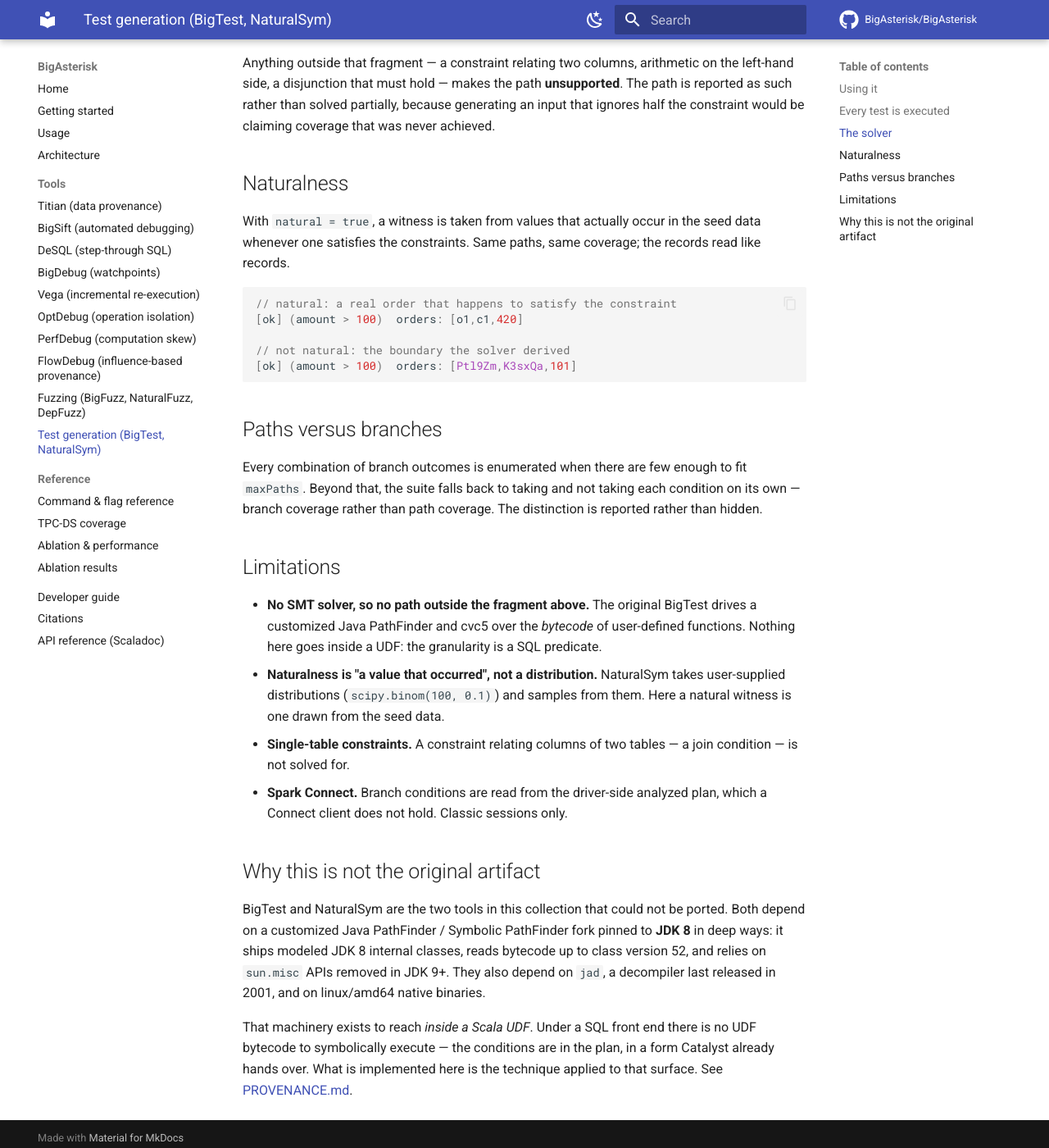
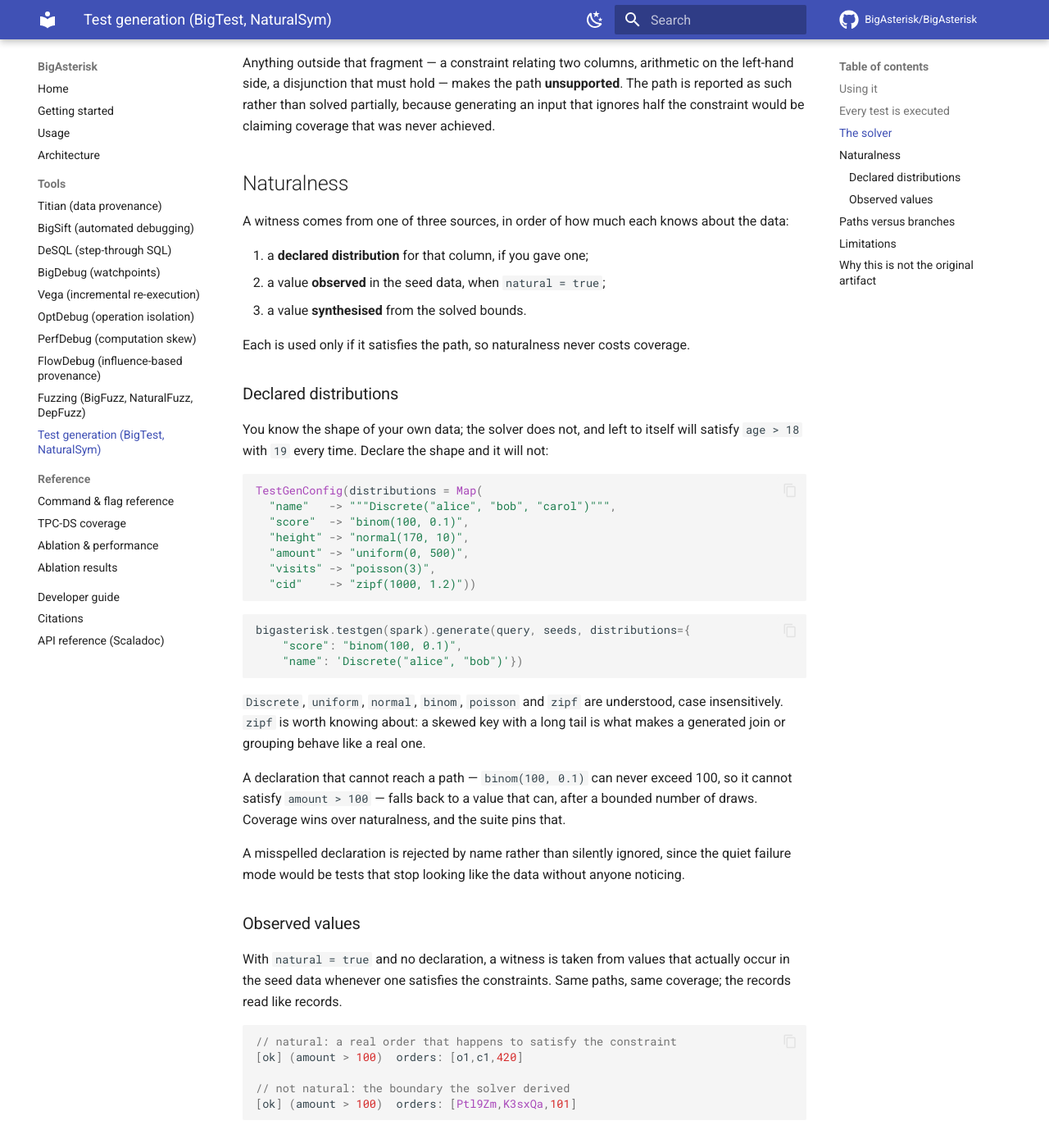
Before and after one commit to BigAsterisk/BigAsterisk, an MkDocs documentation site: the page built from docs/testgen.md, in a window 1280 px wide and 1400 px high, scrolled down 1778 px. Shown: the whole window at 82% size. Built offline with MkDocs 1.6.1 and Material for MkDocs 9.7.7, drawn with Linux system fonts in a browser that asks for light colours; comment, search, counter and statistics services are not loaded.

Commit message:
Let test generation be told the shape of the data, completing NaturalSym
The remaining gap was the technique's own premise: a developer knows the shape of
their data and a solver does not. Left to itself the solver satisfies `age > 18`
with `19` every time — correct, and nothing like a real record.

Columns can now be declared: Discrete, uniform, normal, binom, poisson and zipf,
written as text and keyed by column name. The upstream annotations are one line
per input table with columns separated by a bar; under a SQL front end columns
have names, so declarations are addressed the way SQL addresses them. `zipf`
earns its place — a skewed key with a long tail is what makes a generated join or
grouping behave like a real one.

A witness now comes from the first of three sources that satisfies the path: a
declared distribution, a value observed in the seed data, or a value synthesised
from the solved bounds. Each is used only if it fits, so naturalness never costs
coverage — `binom(100, 0.1)` cannot exceed 100 and so cannot satisfy
`amount > 100`, and after a bounded number of draws the solver falls back to a
value that can. Both halves of that are asserted: the declared shape is used
where it fits, and coverage survives where it does not.

A misspelled declaration is rejected, naming the column. The quiet failure mode
would be tests that stop looking like the data with nobody noticing.

Eight of the thirteen tools are now complete.

257 Scala tests and 142 PySpark checks pass; the tour is green.

````diff
--- a/docs/testgen.md
+++ b/docs/testgen.md
@@ -78,9 +78,53 @@
 
 ## Naturalness
 
-With `natural = true`, a witness is taken from values that actually occur in the seed
-data whenever one satisfies the constraints. Same paths, same coverage; the records read
-like records.
+A witness comes from one of three sources, in order of how much each knows about the
+data:
+
+1. a **declared distribution** for that column, if you gave one;
+2. a value **observed** in the seed data, when `natural = true`;
+3. a value **synthesised** from the solved bounds.
+
+Each is used only if it satisfies the path, so naturalness never costs coverage.
+
+### Declared distributions
+
+You know the shape of your own data; the solver does not, and left to itself will
+satisfy `age > 18` with `19` every time. Declare the shape and it will not:
+
+```scala
+TestGenConfig(distributions = Map(
+  "name"   -> """Discrete("alice", "bob", "carol")""",
+  "score"  -> "binom(100, 0.1)",
+  "height" -> "normal(170, 10)",
+  "amount" -> "uniform(0, 500)",
+  "visits" -> "poisson(3)",
+  "cid"    -> "zipf(1000, 1.2)"))
+```
+
+```python
+bigasterisk.testgen(spark).generate(query, seeds, distributions={
+    "score": "binom(100, 0.1)",
+    "name": 'Discrete("alice", "bob")'})
+```
+
+`Discrete`, `uniform`, `normal`, `binom`, `poisson` and `zipf` are understood, case
+insensitively. `zipf` is worth knowing about: a skewed key with a long tail is what makes
+a generated join or grouping behave like a real one.
+
+A declaration that cannot reach a path — `binom(100, 0.1)` can never exceed 100, so it
+cannot satisfy `amount > 100` — falls back to a value that can, after a bounded number of
+draws. Coverage wins over naturalness, and the suite pins that.
+
+A misspelled declaration is rejected by name rather than silently ignored, since the
+quiet failure mode would be tests that stop looking like the data without anyone
+noticing.
+
+### Observed values
+
+With `natural = true` and no declaration, a witness is taken from values that actually
+occur in the seed data whenever one satisfies the constraints. Same paths, same coverage;
+the records read like records.
 
 ```scala
 // natural: a real order that happens to satisfy the constraint
@@ -102,9 +146,6 @@
 - **No SMT solver, so no path outside the fragment above.** The original BigTest drives
   a customized Java PathFinder and cvc5 over the *bytecode* of user-defined functions.
   Nothing here goes inside a UDF: the granularity is a SQL predicate.
-- **Naturalness is "a value that occurred", not a distribution.** NaturalSym takes
-  user-supplied distributions (`scipy.binom(100, 0.1)`) and samples from them. Here a
-  natural witness is one drawn from the seed data.
 - **Single-table constraints.** A constraint relating columns of two tables — a join
   condition — is not solved for.
 - **Spark Connect.** Branch conditions are read from the driver-side analyzed plan,
````
Also changed, not shown: PROVENANCE.md (+8 -5 lines), README.md (+2 -2 lines), docs/index.md (+2 -2 lines), 8 other files.
